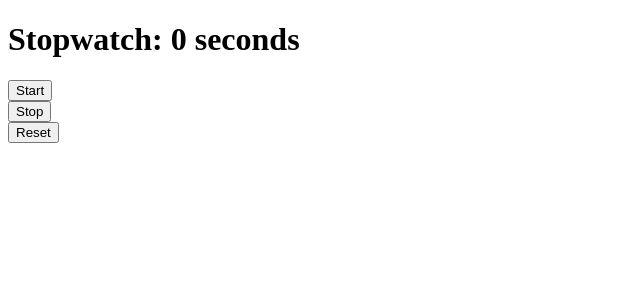
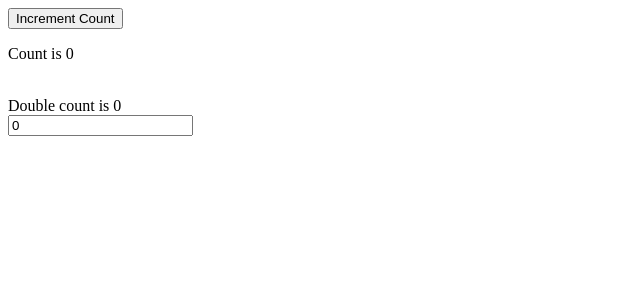
Before and after one commit to coolsrk/react-practice, a React (Create React App) app: page / in a window 1280 px wide. Shown: the top 300 px of the page, without its empty margins (0-640 px from the left). Built offline with nearby package versions, Linux system fonts and the light colour scheme.

Commit message:
Concept: useMemo() hook.

```diff
--- a/src/App.js
+++ b/src/App.js
@@ -1,10 +1,10 @@
 import React from "react";
-import StopWatch from "./Use Ref Hook/components/StopWatch";
+import Main from "./Use Memo/components/Main";
 
 const App = () => {
   return (
     <>
-      <StopWatch />
+      <Main />
     </>
   );
 };
--- /dev/null
+++ b/src/Use Memo/components/Main.js
@@ -0,0 +1,36 @@
+import React, {useMemo, useState} from 'react'
+
+const Main = () => {
+  const [count, setCount] = useState(0);
+  const [inputValue, setInputValue] = useState(0);
+
+  const incrementCount = () => {
+    setCount(count + 1);
+  };
+
+  const expensiveOperation = (num) => {
+    for(let i=0; i< 1000000000; i++){}
+    return num*2;
+  };
+
+  /**
+   * Note:- This would not cache result for all incoming previous values of inputValue
+   * It would only cache the result for the LAST value of inputValue.
+   * Means if I give 3 as input, it would cache the result for 3 only.
+   * If I give 4 as input, it would cache the result for 4 only and removes result for 3.
+   */
+  const doubleCount = useMemo(() => expensiveOperation(inputValue), [inputValue]);
+
+  return (
+    <div>
+      <button onClick={incrementCount}>Increment Count</button>
+      <br/>
+      <p>Count is {count}</p>
+      <br></br>
+      <div>Double count is {doubleCount}</div>
+      <input type="text" value={inputValue} onChange={(e) => setInputValue(e.target.value)} />
+    </div>
+  )
+}
+
+export default Main
```
